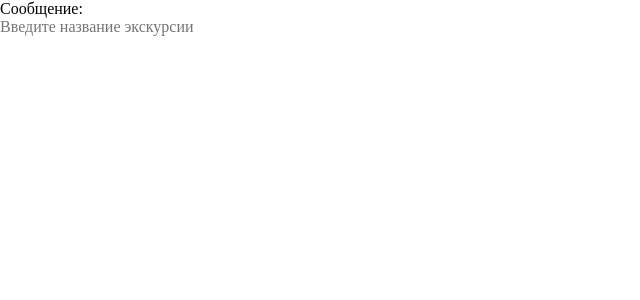
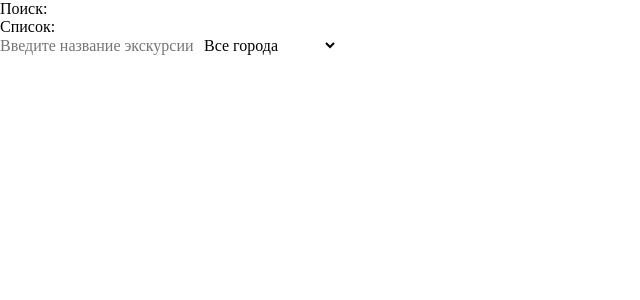
Before and after one commit to Alexandra-Vikhareva/vue3-tour-search, a Vue app: page / in a window 1280 px wide. Shown: the top 300 px of the page, without its empty margins (0-640 px from the left). Built offline with nearby package versions, Linux system fonts and the light colour scheme.

Commit message:
selectedCityId и searchQuery вынесены в родительский элемент App

```diff
--- a/src/App.vue
+++ b/src/App.vue
@@ -1,10 +1,17 @@
 <script setup lang="ts">
+import { ref } from 'vue';
+
 import ToursSearch from './components/ToursSearch.vue';
+import CitySelect from './components/CitySelect.vue';
+
 interface Tour {
   id: number,
   title: string,
   city_id: number
 }
+
+const searchQuery = ref('');
+const selectedCityId = ref(null);
 
 const tours: Tour[] = [
   { id: 1, title: 'Обзорная экскурсия по Москве на автобусе', city_id: 1 },
@@ -20,5 +27,11 @@ const tours: Tour[] = [
 </script>
 
 <template>
-  <ToursSearch></ToursSearch>
+  <p>Поиск: {{ searchQuery }}</p>
+  <p>Список: {{ selectedCityId }}</p>
+
+  <ToursSearch
+    v-model="searchQuery"/>
+  <CitySelect
+    v-model="selectedCityId"/>
 </template>
--- a/src/components/CitySelect.vue
+++ b/src/components/CitySelect.vue
@@ -1,28 +1,30 @@
 <script setup lang="ts">
-import { ref } from 'vue';
 
 interface City {
     id: number,
     name: string,
 }
 
-const selectedCityId = ref(null);
-const cities: City[] = [{id: 1, name: 'Москва'},
+const selectedCityId = defineModel<Number | null>()
+
+const cities: City[] = [
+    {id: 1, name: 'Москва'},
     {id: 2, name: 'Санкт-Петербург'},
     {id: 3, name: 'Казань'}]
 </script>
 
 <template>
-    <select name="cities"
+    <select
+        name="cities"
         id="cities"
-            v-model="selectedCityId"
-            @change="console.log(selectedCityId)">
+        v-model="selectedCityId">
 
-        <option :value=null
-                disabled>
+        <option
+            :value=null >
                 Все города
         </option>
-        <option :value=city.id
+        <option
+            :value=city.id
             v-for="city in cities">
                 {{ city.name }}
         </option>
--- a/src/components/ToursSearch.vue
+++ b/src/components/ToursSearch.vue
@@ -1,15 +1,12 @@
 <script setup lang="ts">
-import { ref } from 'vue';
+const searchQuery = defineModel<String>()
 
-const searchQuery = ref('')
 </script>
 
 <template>
-    <h1>Сообщение: {{ searchQuery }}</h1>
-
     <input
         v-model="searchQuery"
-        placeholder="Введите название экскурсии" />
+        placeholder="Введите название экскурсии"/>
 </template>
 
 <style scoped>
```
Lines whose indentation alone changed are shown as unchanged.
